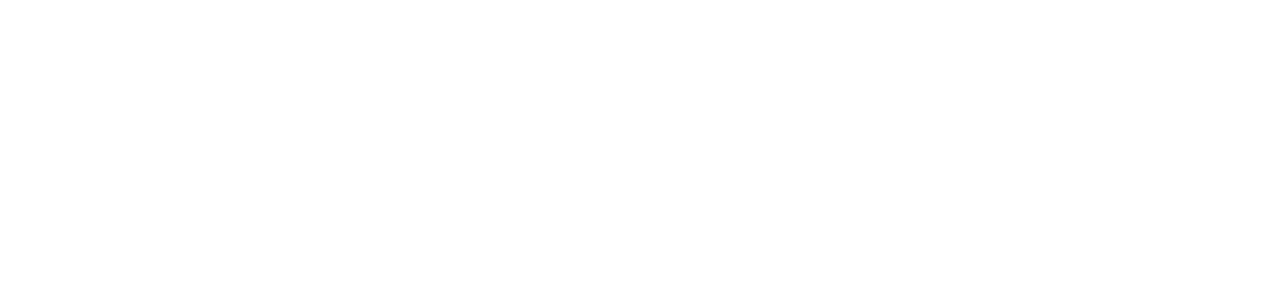
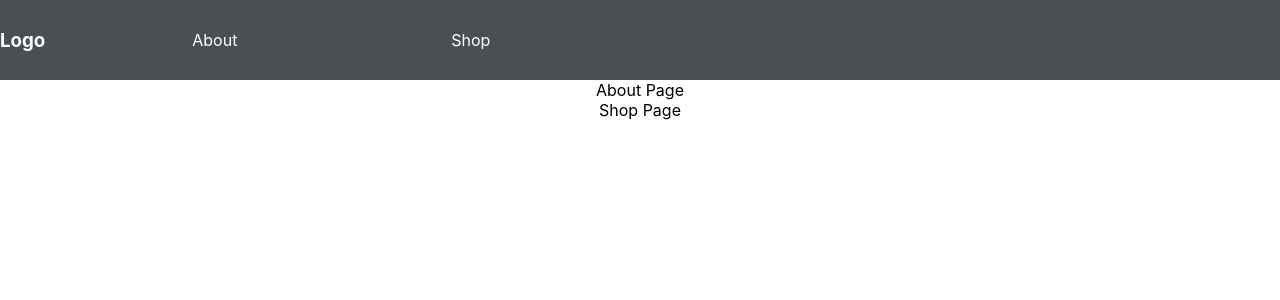
Before and after one commit to Richard-Burd/react-redux-sandbox, a React (Create React App) app in the folder react-codealong/: page / in a window 1280 px wide. Shown: the top 300 px of the page. Built offline with nearby package versions, Linux system fonts and the light colour scheme.

Commit message:
Lesson 35 Done, React-Router-DOM not yet installed

```diff
--- a/react-codealong/src/App.js
+++ b/react-codealong/src/App.js
@@ -1,14 +1,18 @@
-import React, { Component } from 'react';
-import './App.css';
+import React from 'react';
+import './components_for_react_router_deved_tutorial/router.css';
+import Nav from './components_for_react_router_deved_tutorial/Nav';
+import About from './components_for_react_router_deved_tutorial/About';
+import Shop from './components_for_react_router_deved_tutorial/Shop';
+import { BrowserRouter as Router, Switch, Route } from 'react-router-dom';
 
-class App extends Component {
-  render() {
-    return (
-      <div className="App">
-
-      </div>
-    );
-  }
+function App() {
+  return (
+    <div className="App">
+      <Nav />
+      <About />
+      <Shop />
+    </div>
+  );
 }
 
 export default App;
--- /dev/null
+++ b/react-codealong/src/components_for_react_router_deved_tutorial/About.js
@@ -0,0 +1,9 @@
+import React from 'react';
+
+function About() {
+  return (
+    <div>About Page</div>
+  )
+}
+
+export default About
--- /dev/null
+++ b/react-codealong/src/components_for_react_router_deved_tutorial/Nav.js
@@ -0,0 +1,16 @@
+import React from 'react';
+import './router.css';
+
+function Nav() {
+  return (
+    <nav>
+      <h3>Logo</h3>
+      <ul className="nav-links">
+        <li>About</li>
+        <li>Shop</li>
+      </ul>
+    </nav>
+  )
+}
+
+export default Nav
--- /dev/null
+++ b/react-codealong/src/components_for_react_router_deved_tutorial/Shop.js
@@ -0,0 +1,9 @@
+import React from 'react';
+
+function Shop() {
+  return (
+    <div>Shop Page</div>
+  )
+}
+
+export default Shop
--- /dev/null
+++ b/react-codealong/src/components_for_react_router_deved_tutorial/router.css
@@ -0,0 +1,20 @@
+.App {
+  text-align: center;
+}
+
+nav {
+  display: flex;
+  justify-content: space-round;
+  align-items: center;
+  min-height: 10vh;
+  background: rgb(73, 79, 82);
+  color: white;
+}
+
+.nav-links {
+  width: 40%;
+  display: flex;
+  justify-content: space-around;
+  align-items: center;
+  list-style: none;
+}
```
Also changed, not shown: react-codealong/src/App.js (react_router_deved_tutorial).js (added, +16 -0 lines), react-codealong/src/components/ClickCounter.js (added, +40 -0 lines), react-codealong/src/components/ClickCounter.js (pre Higher Order Component).js (added, +30 -0 lines), react-codealong/src/components/HoverCounter (pre Higher Order Component).js (added, +30 -0 lines), react-codealong/src/components/HoverCounter.js (added, +40 -0 lines), react-codealong/src/components/withCounter.js (added, +37 -0 lines), react-codealong/src/components_for_react_router_deved_tutorial/README.md (added), 1 other file (tests, documents, lock files or other folders).
